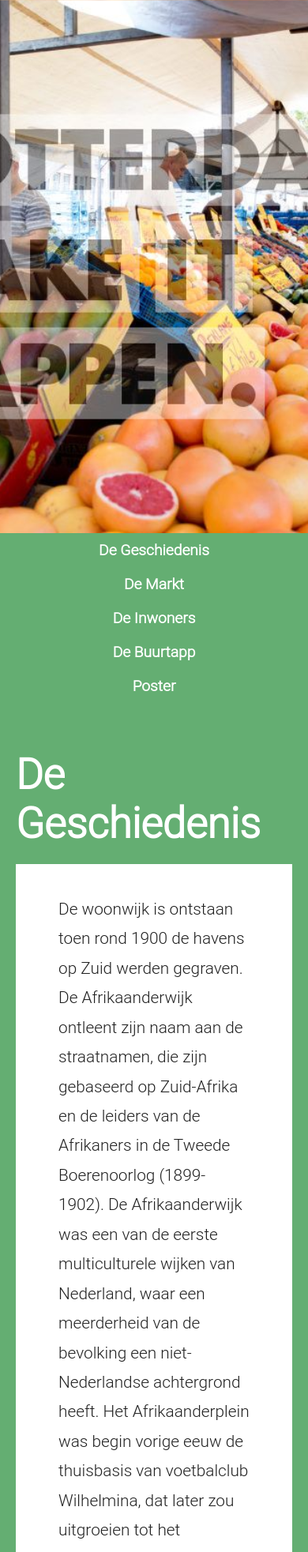
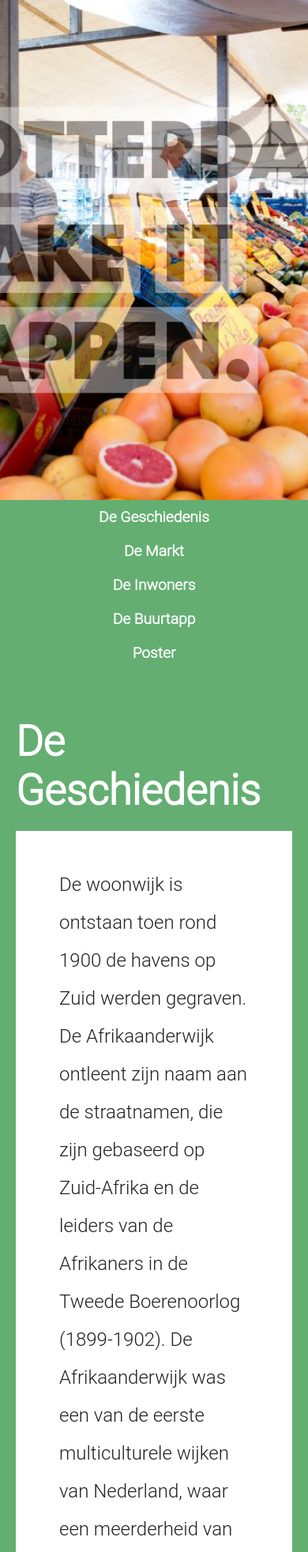
Before and after one commit to MattPermentier/Frontend, a plain HTML site: page index.html in a window 390 px wide. Shown: the top 1965 px of the page at 79% size. Drawn offline with Linux system fonts and the light colour scheme.

Commit message:
commit - files

```diff
--- a/html/index.html
+++ b/index.html
@@ -6,7 +6,7 @@
     <meta http-equiv="X-UA-Compatible" content="IE=edge">
     <meta name="viewport" content="width=device-width, initial-scale=1.0">
     <title>De Buurtapp</title>
-    <link rel="stylesheet" href="../css/style.css">
+    <link rel="stylesheet" href="style.css">
 </head>
 
 <body>
@@ -40,8 +40,8 @@
     </section>
 
     <section class="info">
-        <p>Alan Kay (geb. 1940) studeerde (onder andere) muziek, engineering en computer science. Hij had veel
-            interesse inJe vindt er een breed aanbod van betaalbare mode, stoffen, accessoires, verse vis zo van de veiling en de lekkerste groenten en ingrediënten.
+        <p>
+            Je vindt er een breed aanbod van betaalbare mode, stoffen, accessoires, verse vis zo van de veiling en de lekkerste groenten en ingrediënten.
             Alles op loopafstand op één locatie en gemakkelijk bereikbaar met het openbaar vervoer.
             Het Afrikaanderplein ligt in Rotterdam-zuid.
             De Afrikaanderwijk is een multiculturele buurt en dat zie je aan het assortiment op deze markt.
@@ -83,7 +83,7 @@
 
     <section>
         <figure id="poster">
-            <img src="../images/poster.jpg" alt="">
+            <img src="poster.jpg" alt="">
         </figure>
     </section>
 </main>
--- a/css/style.css
+++ b/style.css
@@ -17,7 +17,6 @@ main {
 }
 
 nav {
-
     display: flex;
     color: white;
     font-weight: bolder;
@@ -43,7 +42,7 @@ nav a:hover {
     color: #64ae72;
 }
 
-#geschiedenis  {
+#geschiedenis {
     padding-top: 20px;
 }
 
@@ -72,13 +71,12 @@ section {
     margin: 20px;
 }
 
-section.info {
-    padding: 18px 54px;
-    font-size: 1.3em;
-    line-height: 1.8em;
+.info {
+    line-height: 2em;
     margin-bottom: 220px;
-    padding-bottom: 80px;
+    font-size: 1.5em;
     background-color: white;
+    padding: 20px 55px;
     overflow: hidden;
     overflow-wrap: break-word;
 }
@@ -92,14 +90,12 @@ section.info {
 }
 
 header {
-    text-align: center;
-    height: 80vh;
-    padding: 20px;
+    height: 75vh;
     display: flex;
-    flex-direction: column;
+    padding: 15px;
+    background-image: url(header.jpg);
+    background-size: cover;
     justify-content: center;
-    background-image: url(../images/header.jpg);
-    background-size: cover;
     background-position: center;
 }
 
@@ -122,10 +118,16 @@ footer {
         position: static;
         padding-bottom: 20px;
     }
+
     section {
+        max-width: 100%;
+    }
+
+    .info {
         max-width: 90%;
     }
-    #poster {
-        max-width: 90%;
+
+    #footerTxt {
+        font-size: 3em;
     }
 }
```
Also changed, not shown: header.jpg (renamed from images/header.jpg), poster.jpg (renamed from images/poster.jpg).
